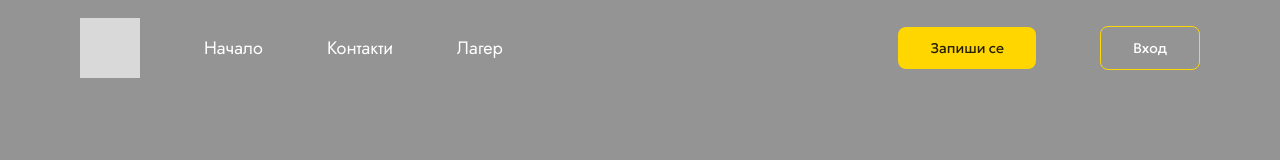
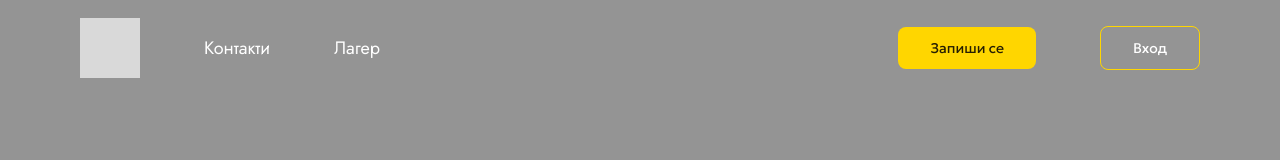
Before and after one commit to spasimir21/trudovLagerZaDeca, a React (Vite) app in the folder frontend/: page / in a window 1280 px wide. Shown: the top 160 px of the page. Built offline with nearby package versions, Linux system fonts and the light colour scheme.

Commit message:
Made the header functional

```diff
--- a/frontend/src/components/Header/Header.module.scss
+++ b/frontend/src/components/Header/Header.module.scss
@@ -84,7 +84,8 @@
 //   transform: translate(calc(50vw - 50%), 0);
 // }
 
-.buttons p {
+.buttons a {
+  text-decoration: none;
   font-family: Jost;
   font-size: 18px;
   color: white;
--- a/frontend/src/components/Header/Header.tsx
+++ b/frontend/src/components/Header/Header.tsx
@@ -1,19 +1,26 @@
+import { Link, useLocation } from 'react-router-dom';
 // @ts-ignore
 import * as classes from './Header.module.scss';
 import React from 'react';
 
 function Header() {
+  const location = useLocation();
+
   return (
     <div className={classes.header}>
       <div className={classes.buttons}>
         <div className={classes.logo}></div>
-        <p>Начало</p>
-        <p>Контакти</p>
-        <p>Лагер</p>
+        {location.pathname != '/' && <Link to='/'>Начало</Link>}
+        <Link to='/contacts'>Контакти</Link>
+        <Link to='/camp'>Лагер</Link>
       </div>
       <div className={classes.buttons}>
-        <p className={classes.button}>Запиши се</p>
-        <p className={classes.button + ' ' + classes.accentButton}>Вход</p>
+        <Link to='/signup' className={classes.button}>
+          Запиши се
+        </Link>
+        <Link to='/login' className={classes.button + ' ' + classes.accentButton}>
+          Вход
+        </Link>
       </div>
     </div>
   );
```
